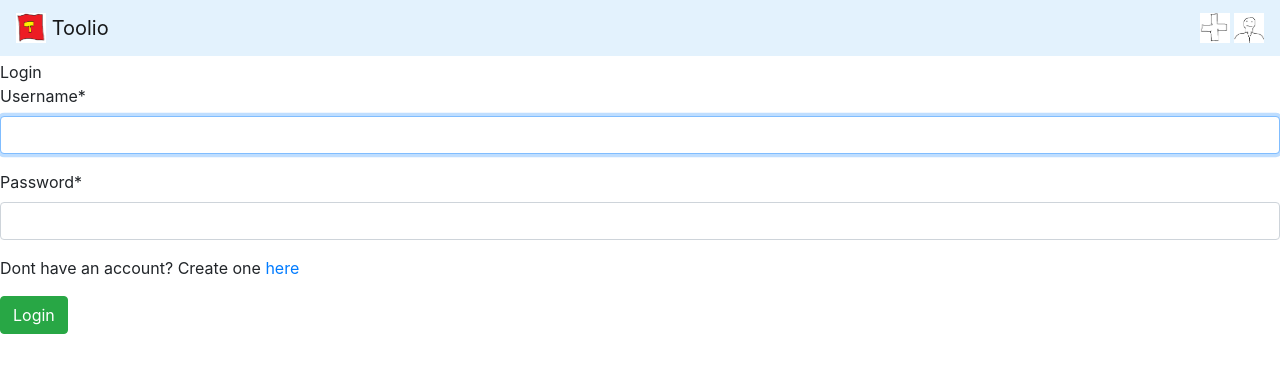
After one commit to AkselLessum/Programvareutvikling, a Django app: page /login/ in a window 1280 px wide. The commit adds this page. Shown: the top 373 px of the page. Run offline with Django 4.2, Linux system fonts and the light colour scheme; some libraries are stand-ins or nearby versions.

Commit message:
Created Login Functionality

```diff
--- a/Toolio/Toolio/settings.py
+++ b/Toolio/Toolio/settings.py
@@ -129,3 +129,6 @@ DEFAULT_AUTO_FIELD = 'django.db.models.BigAutoField'
 STATIC_URL = 'static/'
 
 CRISPY_TEMPLATE_PACK = "bootstrap4"
+
+LOGIN_REDIRECT_URL = "/"
+LOGOUT_REDIRECT_URL = "/"
--- a/Toolio/Toolio/urls.py
+++ b/Toolio/Toolio/urls.py
@@ -19,4 +19,5 @@ from django.urls import path, include
 urlpatterns = [
     path('admin/', admin.site.urls),
     path('', include("main.urls")),
+    path('', include("django.contrib.auth.urls")),
 ]
--- a/Toolio/main/templates/main/base.html
+++ b/Toolio/main/templates/main/base.html
@@ -1,7 +1,7 @@
 <!doctype html>
 <html>
     <head>
-        <title>Toolio</title>
+        {% block title %}<title>Toolio</title>{% endblock %}
     </head>
     <style>
         body {
--- /dev/null
+++ b/Toolio/user/templates/registration/login.html
@@ -0,0 +1,14 @@
+{% extends 'main/base.html' %}
+
+{% block title %}Login{% endblock title %}
+
+{% load crispy_forms_tags %}
+
+{% block content %}
+<form method="post" class="form-group">
+    {% csrf_token %}
+    {{form|crispy}}
+    <p>Dont have an account? Create one <a href="/register">here</a><p>
+    <button type="submit" class="btn btn-success">Login</button>
+</form>
+{% endblock content %}
--- a/Toolio/user/templates/user/register.html
+++ b/Toolio/user/templates/user/register.html
@@ -8,4 +8,5 @@
     {{ form|crispy }}
     <button type="submit" class="btn btn-success">Register</button>
   </form>
+  <p>Already have an account? Login <a href="/login">here</h></p>
 {% endblock %}
```
Also changed, not shown: Toolio/db.sqlite3, Toolio/main/urls.py (line endings or trailing spaces).
